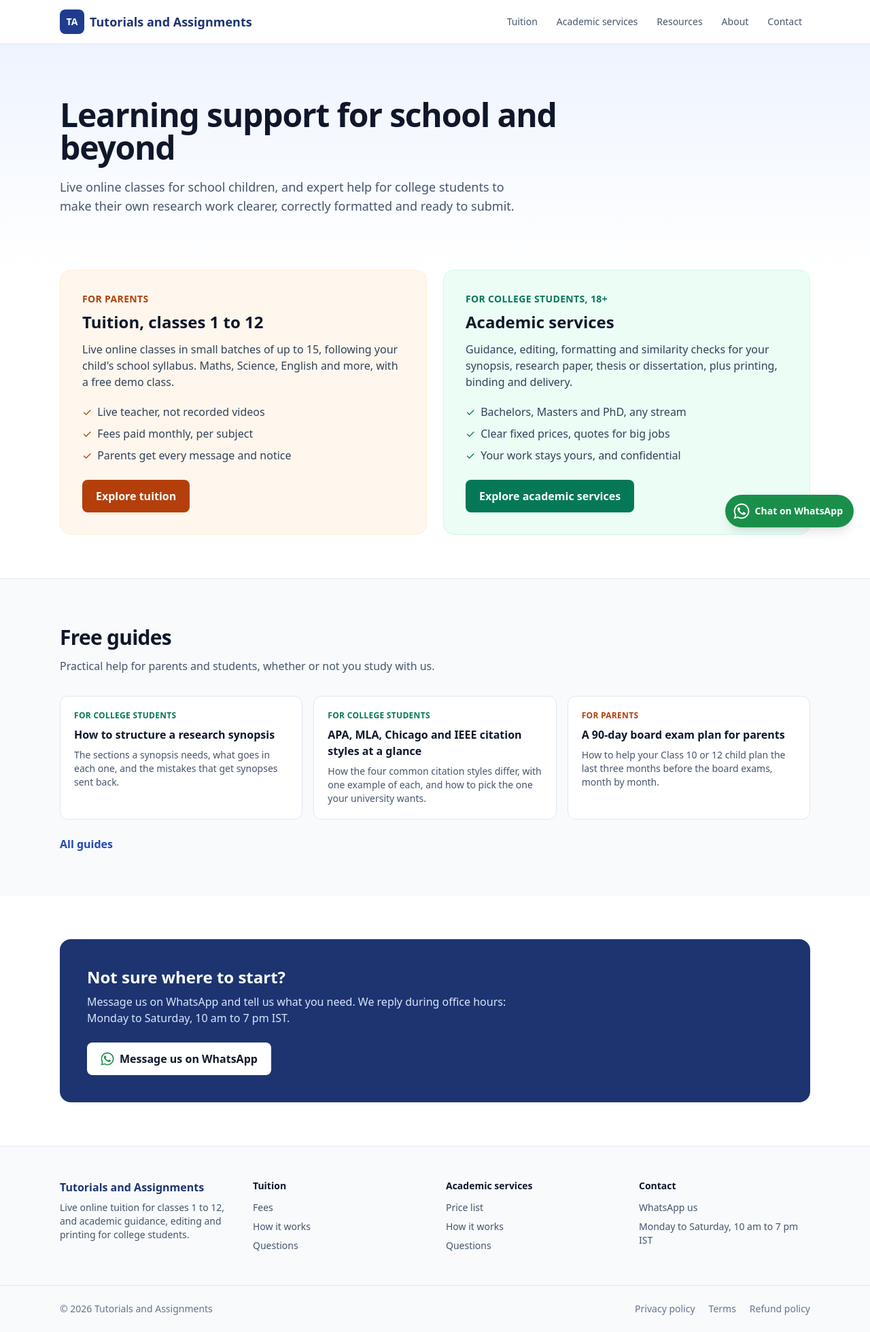
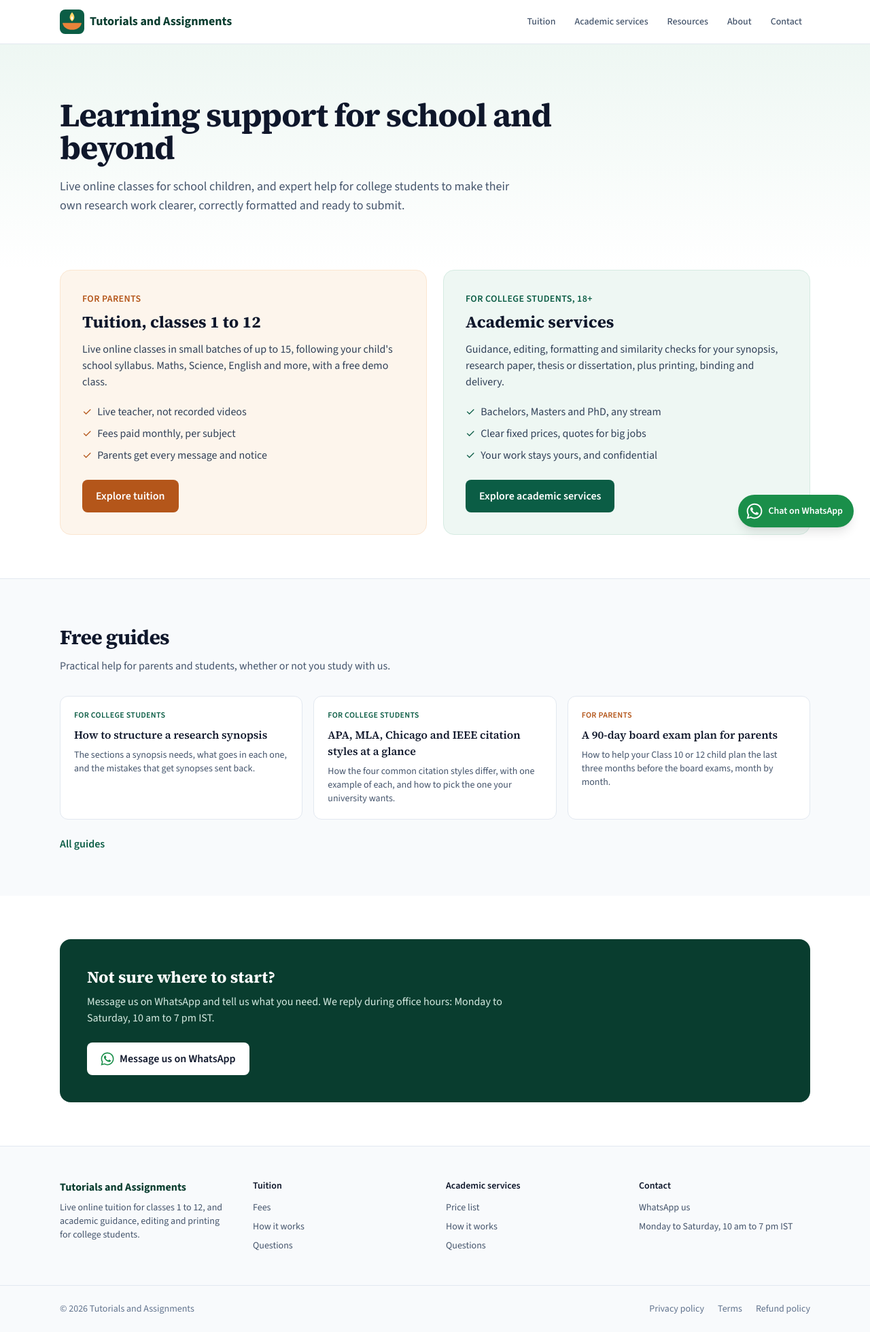
Before and after one commit to ashimghose/Tutorials-Assignments, a Laravel app: page / in a window 1280 px wide. Shown: the whole page at 68% size. Run offline with Laravel 12, Linux system fonts and the light colour scheme; style sheets or scripts are compiled from the project's sources; some libraries are stand-ins or nearby versions.

Commit message:
Site look: "Calm Scholar" colours, serif headings and a diya icon
The owner chose these from three researched options. Forest green brand,
saffron for tuition, Source Serif 4 headings and Source Sans 3 text
(self-hosted, SIL OFL). The diya replaces the "TA" monogram in the header
and in favicon.svg, favicon.ico and apple-touch-icon.png.

Co-Authored-By: Claude Opus 5.5 <noreply@anthropic.com>
Claude-Session: https://claude.ai/code/session_01HGkxVzKqKaQJjL13Wifepv

```diff
--- a/resources/css/site.css
+++ b/resources/css/site.css
@@ -1,29 +1,68 @@
 /* Public marketing site. Kept apart from app.css so the static pages don't
-   load the admin and dashboard styles. System fonts keep it fast on 4G. */
+   load the admin and dashboard styles. "Calm Scholar" look: forest green,
+   saffron for tuition, serif headings. Two self-hosted variable fonts
+   (about 80 KB for English pages) keep it fast on 4G. */
 @import 'tailwindcss';
 
 @source '../views/site';
 @source '../views/components/site';
 
+@font-face {
+    font-family: 'Source Sans 3';
+    font-style: normal;
+    font-weight: 400 700;
+    font-display: swap;
+    src: url('../fonts/source-sans-3-latin.woff2') format('woff2');
+    unicode-range: U+0000-00FF, U+0131, U+0152-0153, U+02BB-02BC, U+02C6, U+02DA, U+02DC, U+0304, U+0308, U+0329, U+2000-206F, U+20AC, U+2122, U+2191, U+2193, U+2212, U+2215, U+FEFF, U+FFFD;
+}
+
+@font-face {
+    font-family: 'Source Sans 3';
+    font-style: normal;
+    font-weight: 400 700;
+    font-display: swap;
+    src: url('../fonts/source-sans-3-latin-ext.woff2') format('woff2');
+    unicode-range: U+0100-02BA, U+02BD-02C5, U+02C7-02CC, U+02CE-02D7, U+02DD-02FF, U+0304, U+0308, U+0329, U+1D00-1DBF, U+1E00-1E9F, U+1EF2-1EFF, U+2020, U+20A0-20AB, U+20AD-20C4, U+2113, U+2C60-2C7F, U+A720-A7FF;
+}
+
+@font-face {
+    font-family: 'Source Serif 4';
+    font-style: normal;
+    font-weight: 600 700;
+    font-display: swap;
+    src: url('../fonts/source-serif-4-latin.woff2') format('woff2');
+    unicode-range: U+0000-00FF, U+0131, U+0152-0153, U+02BB-02BC, U+02C6, U+02DA, U+02DC, U+0304, U+0308, U+0329, U+2000-206F, U+20AC, U+2122, U+2191, U+2193, U+2212, U+2215, U+FEFF, U+FFFD;
+}
+
+@font-face {
+    font-family: 'Source Serif 4';
+    font-style: normal;
+    font-weight: 600 700;
+    font-display: swap;
+    src: url('../fonts/source-serif-4-latin-ext.woff2') format('woff2');
+    unicode-range: U+0100-02BA, U+02BD-02C5, U+02C7-02CC, U+02CE-02D7, U+02DD-02FF, U+0304, U+0308, U+0329, U+1D00-1DBF, U+1E00-1E9F, U+1EF2-1EFF, U+2020, U+20A0-20AB, U+20AD-20C4, U+2113, U+2C60-2C7F, U+A720-A7FF;
+}
+
 @theme {
-    --font-sans: ui-sans-serif, system-ui, -apple-system, 'Segoe UI', Roboto, 'Noto Sans', sans-serif, 'Apple Color Emoji', 'Segoe UI Emoji';
+    --font-sans: 'Source Sans 3', ui-sans-serif, system-ui, -apple-system, 'Segoe UI', Roboto, 'Noto Sans', sans-serif, 'Apple Color Emoji', 'Segoe UI Emoji';
+    --font-serif: 'Source Serif 4', ui-serif, Georgia, Cambria, 'Times New Roman', serif;
 
-    --color-brand-50: #eef4ff;
-    --color-brand-100: #dbe6fe;
-    --color-brand-600: #2f5bd8;
-    --color-brand-700: #2448b5;
-    --color-brand-800: #1f3c8f;
-    --color-brand-900: #1d3471;
+    --color-brand-50: #eef7f3;
+    --color-brand-100: #d5ebe2;
+    --color-brand-600: #127a5c;
+    --color-brand-700: #0b5d45;
+    --color-brand-800: #0a4c39;
+    --color-brand-900: #093d2f;
 
-    --color-tuition-50: #fff7ed;
-    --color-tuition-100: #ffedd5;
-    --color-tuition-700: #b43f0b;
-    --color-tuition-800: #8f330e;
+    --color-tuition-50: #fdf5ec;
+    --color-tuition-100: #fbe6d0;
+    --color-tuition-700: #b4561a;
+    --color-tuition-800: #8f4314;
 
-    --color-academic-50: #ecfdf5;
-    --color-academic-100: #d1fae5;
-    --color-academic-700: #047857;
-    --color-academic-800: #065f46;
+    --color-academic-50: #eef7f3;
+    --color-academic-100: #d5ebe2;
+    --color-academic-700: #0b5d45;
+    --color-academic-800: #0a4c39;
 }
 
 @layer base {
@@ -35,6 +74,12 @@
     body {
         background-color: var(--color-white);
         color: var(--color-slate-800);
+    }
+
+    h1,
+    h2,
+    h3 {
+        font-family: var(--font-serif);
     }
 
     :focus-visible {
--- a/resources/views/components/site/layout.blade.php
+++ b/resources/views/components/site/layout.blade.php
@@ -10,11 +10,6 @@
     $appName = config('app.name');
     $fullTitle = filled($title) ? $title.' | '.$appName : $appName;
     $canonical = url()->current();
-    $initials = collect(preg_split('/\s+/', $appName))
-        ->reject(fn ($word) => in_array(strtolower($word), ['and', 'of', 'the', '&']))
-        ->map(fn ($word) => mb_strtoupper(mb_substr($word, 0, 1)))
-        ->take(2)
-        ->implode('');
     $nav = [
         ['label' => 'Tuition', 'route' => 'tuition'],
         ['label' => 'Academic services', 'route' => 'academic'],
@@ -44,7 +39,7 @@
         <meta property="og:url" content="{{ $canonical }}">
         <meta property="og:locale" content="en_IN">
         <meta name="twitter:card" content="summary">
-        <meta name="theme-color" content="#1f3c8f">
+        <meta name="theme-color" content="#0b5d45">
 
         <link rel="icon" href="/favicon.ico" sizes="any">
         <link rel="icon" href="/favicon.svg" type="image/svg+xml">
@@ -63,7 +58,8 @@
         <header class="sticky top-0 z-40 border-b border-slate-200 bg-white/95 backdrop-blur">
             <div class="mx-auto flex h-16 max-w-6xl items-center justify-between gap-4 px-4 sm:px-6">
                 <a href="{{ route('home') }}" class="flex items-center gap-2 font-bold text-brand-900">
-                    <span class="grid size-9 place-items-center rounded-lg bg-brand-800 text-sm text-white" aria-hidden="true">{{ $initials }}</span>
+                    {{-- Diya (lamp of learning), same drawing as public/favicon.svg. --}}
+                    <svg class="size-9 shrink-0" viewBox="0 0 64 64" aria-hidden="true"><rect width="64" height="64" rx="14" fill="#0b5d45"/><path fill="#ffd56b" d="M32 7c7 9 9 16 0 24-9-8-7-15 0-24z"/><path fill="#fff" d="M32 17c3 4 3 8 0 11-3-3-3-7 0-11z"/><path fill="#e8833a" d="M7 35h50c-2 12-13 18-25 18S9 47 7 35z"/></svg>
                     <span class="text-base leading-tight sm:text-lg">{{ $appName }}</span>
                 </a>
 
```
Also changed, not shown: docs/decisions.md (+6 -0 lines), tests/Feature/Site/ExportTest.php (+4 -3 lines), public/apple-touch-icon.png, public/favicon.ico, public/favicon.svg, resources/fonts/README.md (added), resources/fonts/source-sans-3-latin-ext.woff2 (added), resources/fonts/source-sans-3-latin.woff2 (added), resources/fonts/source-serif-4-latin-ext.woff2 (added), resources/fonts/source-serif-4-latin.woff2 (added).
